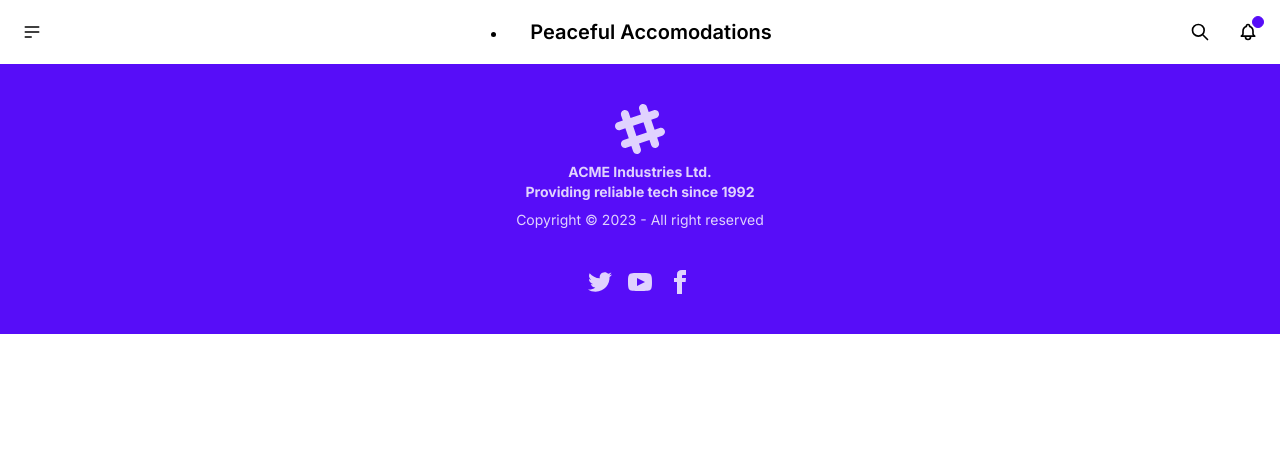
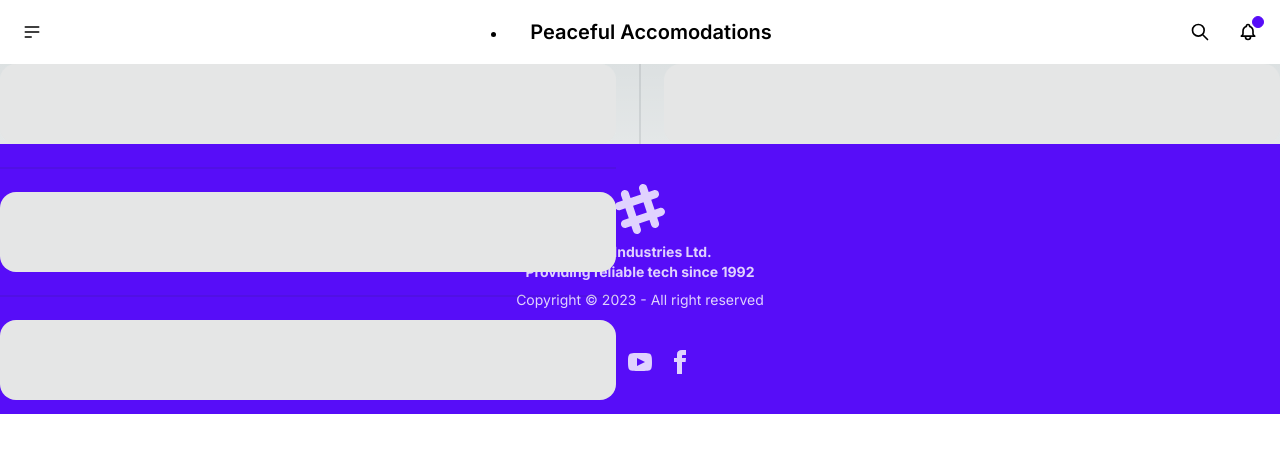
Before and after one commit to terminaltrifecta/PeacefulEscape, a Next.js app: page /property1 in a window 1280 px wide. Shown: the top 452 px of the page. Built offline with nearby package versions, Linux system fonts and the light colour scheme.

Commit message:
tried doin shit but this SUCKS

```diff
--- /dev/null
+++ b/app/components/proplayout/proplayout.tsx
@@ -0,0 +1,50 @@
+export default function Proplayout({
+    box1,
+    box2,
+    box3,
+    box4,
+    box5,
+}: any) {
+    return(
+        <div className="flex w-full">
+                <div className="grid h-20 flex-grow card bg-base-300 rounded-box place-items-center">
+                    <div className="flex flex-col w-full">
+                        <div className="grid h-20 card bg-base-300 rounded-box place-items-center">
+                        {box1}
+                        </div>
+
+                        <div className="divider">
+                        </div>
+
+                        <div className="grid h-20 card bg-base-300 rounded-box place-items-center">
+                        {box2}
+                        </div>
+
+                        <div className="divider">
+                        </div>
+
+                        <div className="grid h-20 card bg-base-300 rounded-box place-items-center">
+                        {box3}
+                        </div>
+                    </div>
+                </div>
+
+                <div className="divider divider-horizontal">
+
+                </div>
+
+                <div className="grid h-20 flex-grow card bg-base-300 rounded-box place-items-center">
+                    <div className="grid h-20 card bg-base-300 rounded-box place-items-center">
+                            {box4}
+                            </div>
+
+                            <div className="divider">
+                            </div>
+
+                            <div className="grid h-20 card bg-base-300 rounded-box place-items-center">
+                            {box5}
+                            </div>
+                    </div>
+                </div>
+    )
+}
--- a/pages/property1.tsx
+++ b/pages/property1.tsx
@@ -1,6 +1,8 @@
+import Proplayout from "@/app/components/proplayout/proplayout"
 export default function Property1() {
     return(
         <>
+            <Proplayout />
         </>
     )
 }
```
